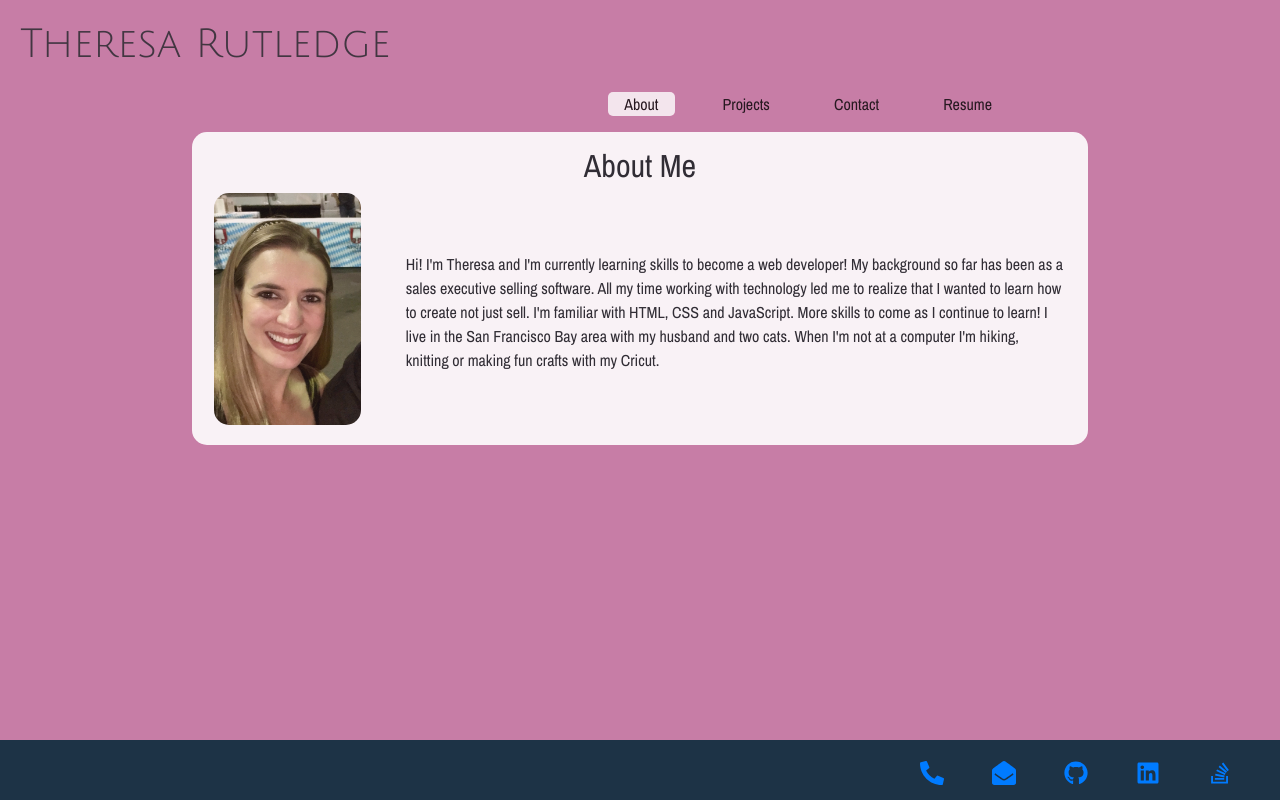
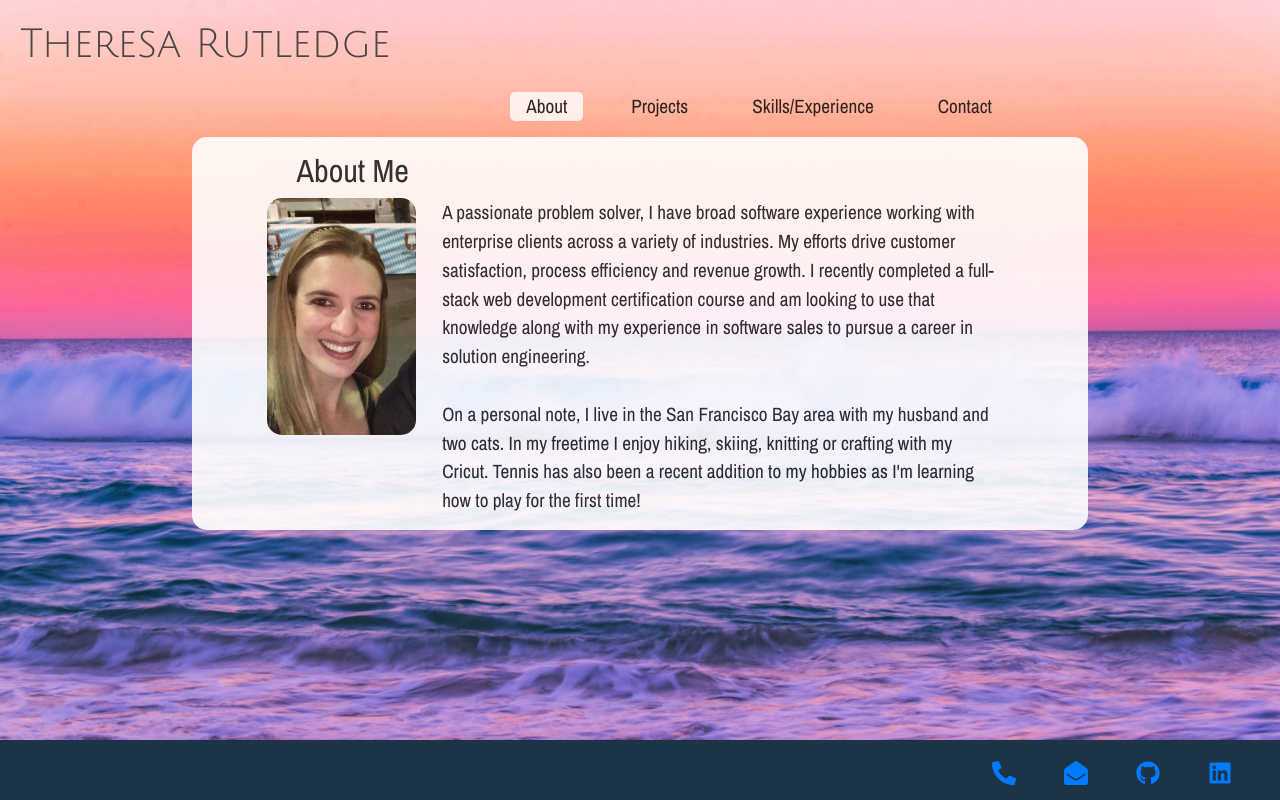
Before and after one commit to TheresaRutledge/react-portfolio, a React (Create React App) app: page / in a window 1280 px wide. Built offline with nearby package versions, Linux system fonts and the light colour scheme.

Commit message:
updated projects and layout

```diff
--- a/src/App.js
+++ b/src/App.js
@@ -11,7 +11,7 @@ const [currentPage, setCurrentPage] = useState('About') ;
 
 const renderPage = (page) => {
   switch (page) {
-    case 'Resume':
+    case 'Skills/Experience':
       return <Resume />;
     case 'Projects':
       return <Projects />;
--- a/src/components/Footer/index.js
+++ b/src/components/Footer/index.js
@@ -15,7 +15,7 @@ const Footer = () => {
                 </a>
             <a href='https:github.com/TheresaRutledge' target='_blank'><FaGithub></FaGithub></a>
             <a href='https:www.linkedin.com/in/theresarutledge/' target='_blank'><FaLinkedin></FaLinkedin></a>
-            <a href='https://stackoverflow.com/users/13341507/theresa-rutledge' target='_blank'><FaStackOverflow></FaStackOverflow></a>
+            {/* <a href='https://stackoverflow.com/users/13341507/theresa-rutledge' target='_blank'><FaStackOverflow></FaStackOverflow></a> */}
         </footer>
 
     )
--- a/src/components/Header/index.js
+++ b/src/components/Header/index.js
@@ -1,7 +1,7 @@
 import React, {useEffect} from 'react';
 
 function Header(props) {
-  const navTabs = ['About', 'Projects', 'Contact', 'Resume'];
+  const navTabs = ['About', 'Projects', 'Skills/Experience',"Contact"];
 
   useEffect(() => {
     document.title = `Theresa Rutledge - ${props.currentPage}`;
--- a/src/components/pages/About.js
+++ b/src/components/pages/About.js
@@ -5,16 +5,20 @@ const About = () => (
     <div className='content-container'>
         <section className='section-content'>
             <div className='content'>
-                <h2>About Me</h2>
+                <h2 className='col-12'>About Me</h2>
                 <div className='row'>
-                <div className='profile-image-container col'>
+                <div className='profile-image-container '>
                     <img className='profile-image' src={require('../../assets/profile-pic.jpeg')} alt='Theresa headshot'></img>
                </div>
-                <p className='about-me-content col'>
-                Hi! I'm Theresa and I'm currently learning skills to become a web developer! My background so far has been as a sales executive selling software. All my time working with technology
-                        led me to realize that I wanted to learn how to create not just sell. I'm familiar with HTML, CSS and JavaScript. More skills to come as I continue to learn!
+                <p className='about-me-content '>
+                A passionate problem solver, I have broad software experience working with enterprise clients across a variety of industries. My efforts drive customer satisfaction, process efficiency and
+                revenue growth.
+                I recently completed a full-stack web development certification course and am looking to use that knowledge along with my experience in software sales to pursue a career in solution engineering.
 
-                I live in the San Francisco Bay area with my husband and two cats. When I'm not at a computer I'm hiking, knitting or making fun crafts with my Cricut.
+                <br/>
+                <br/>
+                On a personal note, I live in the San Francisco Bay area with my husband and two cats. In my freetime I enjoy hiking, skiing, knitting or crafting with my Cricut. Tennis has also been a recent
+                addition to my hobbies as I'm learning how to play for the first time!
                 </p>
                 </div>
             </div>
--- a/src/components/pages/Contact.js
+++ b/src/components/pages/Contact.js
@@ -1,4 +1,5 @@
-import React, {useState} from "react";
+import React, { useState } from "react";
+import {FaPhoneAlt,FaGithub,FaLinkedin,FaEnvelopeOpen,FaStackOverflow} from 'react-icons/fa';
 
 function validateEmail(email) {
     var re = /^(([^<>()[\]\\.,;:\s@"]+(\.[^<>()[\]\\.,;:\s@"]+)*)|(".+"))@((\[[0-9]{1,3}\.[0-9]{1,3}\.[0-9]{1,3}\.[0-9]{1,3}\])|(([a-zA-Z\-0-9]+\.)+[a-zA-Z]{2,}))$/;
@@ -37,6 +38,7 @@ const Contact = () => {
     function handleSubmit(e) {
         e.preventDefault();
         console.log(formState);
+
     }
 
     return (
@@ -44,8 +46,15 @@ const Contact = () => {
             <section className='section-content'>
                 <div className='content'>
                     <h2 className='contact-header'>Contact Me</h2>
+                    <div className="content contact-info">
+                        <a href="tel:925-785-6151">925.785.6151</a>
+                        <a href='mailto:t.roserutledge@gmail.com'>t.roserutledge@gmail.com</a>
+                        <a href='https:github.com/TheresaRutledge' target='_blank'><FaGithub></FaGithub></a>
+                    <a href='https:www.linkedin.com/in/theresarutledge/' target='_blank'><FaLinkedin></FaLinkedin></a>
+                    </div>
 
-                    <form id='contact-form' onSubmit={handleSubmit}>
+
+                    {/* <form id='contact-form' onSubmit={handleSubmit}>
                         <div className='form-group'>
                             <label htmlFor="name">Name:</label>
                             <input className='form-control' type="text" name="Name" onBlur={handleChange} defaultValue={name} />
@@ -64,7 +73,7 @@ const Contact = () => {
                             </div>
                         )}
                         <button className='btn btn-secondary' type='submit' data-testid='buttontag'>Submit</button>
-                    </form>
+                    </form> */}
 
                 </div>
             </section>
--- a/src/components/pages/Projects.js
+++ b/src/components/pages/Projects.js
@@ -26,24 +26,24 @@ const Projects = () => {
             url:'https://theresarutledge.github.io/wine-and-dine/',
             githubUrl:'https://github.com/TheresaRutledge/wine-and-dine'
         },
-        {
-            name:'Run Buddy',
-            image:'run-buddy.jpg',
-            url:'https://theresarutledge.github.io/run-buddy/',
-            githubUrl:'https://github.com/TheresaRutledge/run-buddy'
-        },
+        // {
+        //     name:'Run Buddy',
+        //     image:'run-buddy.jpg',
+        //     url:'https://theresarutledge.github.io/run-buddy/',
+        //     githubUrl:'https://github.com/TheresaRutledge/run-buddy'
+        // },
         {
             name:"What's in your fridge",
             image:'food-fridge.jpg',
             url:'https://whats-in-your-fridge-project3.herokuapp.com/',
             githubUrl:'https://github.com/TheresaRutledge/whats-in-your-fridge'
         },
-        {
-            name:'Weather',
-            image:'weather.jpeg',
-            url:'https://theresarutledge.github.io/weather-dashboard/',
-            githubUrl:'https://github.com/TheresaRutledge/weather-dashboard'
-        },
+        // {
+        //     name:'Weather',
+        //     image:'weather.jpeg',
+        //     url:'https://theresarutledge.github.io/weather-dashboard/',
+        //     githubUrl:'https://github.com/TheresaRutledge/weather-dashboard'
+        // },
         {
             name:'Secret Santa',
             image:'secret-santa.jpg',
--- a/src/components/pages/Resume.js
+++ b/src/components/pages/Resume.js
@@ -8,9 +8,9 @@ const proficiencies =['HTML','CSS','JavaScript','JQuery','React','Bootstrap','Ma
     <div className='content'>
         <div className='proficiencies'>
             <h4>Proficiencies:</h4>
-            <ul>
+            <ul className="content skills-list">
               {proficiencies.map((item) => (
-                  <li>{item}</li>
+                  <li className="m-3">{item}</li>
               ))}
             </ul>
         </div>
--- a/src/index.css
+++ b/src/index.css
@@ -7,9 +7,10 @@
 
 body{
   background-image:url('./assets/background.jpg');
-  background-repeat: no-repeat;
+  /* background-repeat: no-repeat; */
   background-size: cover;
   font-family: 'Archivo Narrow';
+  font-size: larger;
 }
 
 h1{
@@ -95,7 +96,7 @@ opacity:.9;
 margin-bottom: 10px;
 }
 .content {
-  width:95%;
+  width:80%;
   margin:auto;
   margin-top:15px;
   margin-bottom: 15px;
@@ -195,13 +196,17 @@ a{
 width:90%;
 }
 
+.skills-list{
+  width:80%
+}
+
 /* Media Queries */
-@media screen and (min-height:740px){
+/* @media screen and (min-height:740px){
   body{
     background-image: none;
   background-color: #c77da6
   }
-}
+} */
 
 @media screen and (max-width:740px){
 .profile-image-container{
```
Also changed, not shown: 1 other file (tests, documents, lock files or other folders).
